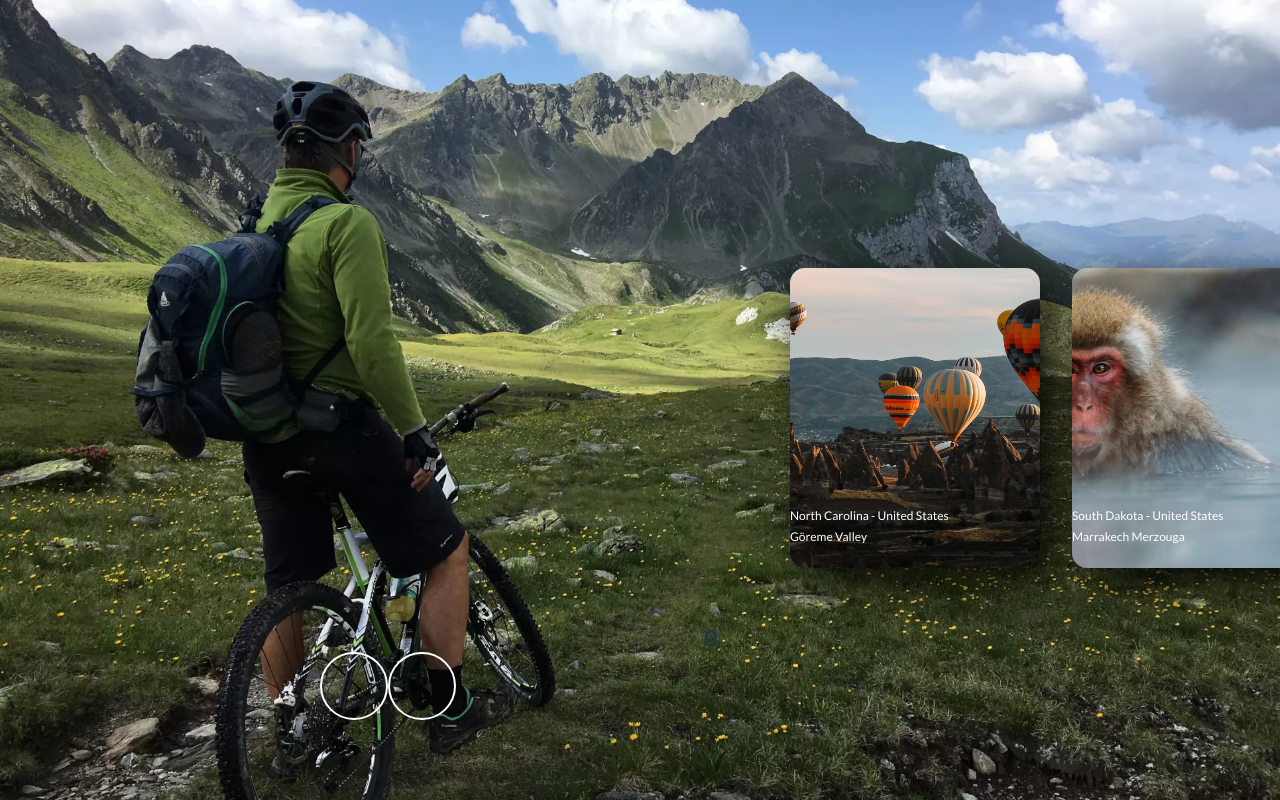
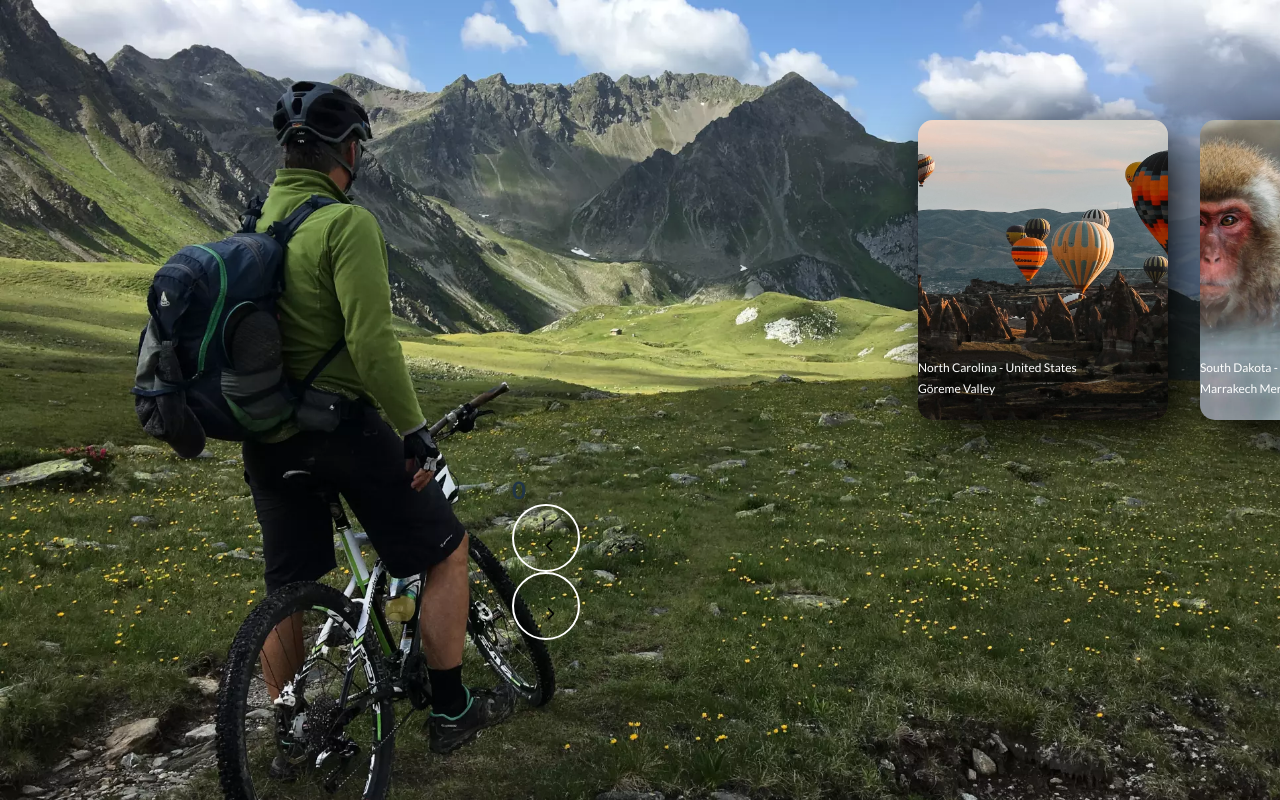
Before and after one commit to Nmelms/globe, a React (Vite) app: page / in a window 1280 px wide. Built offline with nearby package versions, Linux system fonts and the light colour scheme; the HTML template or start-up script is replaced by a standard one.

Commit message:
added num padStart and adjusted font size on desktop

```diff
--- a/src/App.css
+++ b/src/App.css
@@ -75,7 +75,7 @@
   overflow: hidden;
 }
 .card-slider {
-  left: 30%;
+  left: 40%;
   position: relative;
   z-index: 100;
   max-width: 500px;
@@ -193,10 +193,10 @@ div.image-card.full-screen .info-block h1 {
   transition-delay: 0.15s;
   font-size: 30px;
   height: fit-content;
-  max-height: 100px;
+  max-height: 200px;
 }
 .info-block h1 {
-  transform: translateY(100px);
+  transform: translateY(200px);
   overflow: hidden;
   height: 0;
   max-height: 0;
@@ -240,36 +240,44 @@ div.image-card.full-screen .info-block h1 {
   bottom: 8%;
   color: white;
 }
-@media screen and (min-width: 900px) {
+@media screen and (min-width: 996px) {
   .bottom-wrapper {
+    width: 60vw !important;
+    max-width: 60vw !important;
+    left: 20%;
+    position: relative;
+    flex-direction: row-reverse;
     justify-content: space-between;
-    max-width: 50vw !important;
   }
   .bar-wrapper {
     width: 30vw;
-    left: 60%;
+    left: auto;
     bottom: 17%;
   }
   .slider-wrapper {
     height: fit-content;
     position: absolute;
     justify-self: flex-end;
-    bottom: 10%;
+    bottom: 20%;
   }
   .card-slider {
     position: relative;
     z-index: 100;
     height: 350px;
+    min-height: fit-content;
     max-width: 500px;
     display: flex;
   }
   .card-title {
-    font-size: 8px;
+    font-size: 1.5rem;
     height: auto;
     width: 100vw;
   }
   .card-subTitle {
     width: 100%;
+  }
+  div.image-card.full-screen .info-block h1 {
+    font-size: calc(2.5rem + 1.5vw);
   }
   .image-card {
     position: relative;
@@ -292,7 +300,7 @@ div.image-card.full-screen .info-block h1 {
     position: absolute;
     max-width: 40%;
     top: 20%;
-    max-height: 200px;
+    max-height: 500px;
     height: fit-content;
     margin-top: 5rem;
     display: flex;
@@ -303,4 +311,9 @@ div.image-card.full-screen .info-block h1 {
     width: 100vw;
     padding: 1rem 1rem 1rem 4rem;
   }
+  .buttons {
+    position: relative;
+    left: 0;
+    width: min-content;
+  }
 }
--- a/src/components/Bar.jsx
+++ b/src/components/Bar.jsx
@@ -2,7 +2,7 @@ import ProgressBar from "react-bootstrap/ProgressBar"
 
 function Bar({ imgArr, num }) {
   return (
-    <div className="bar-wrapper pt-2 d-flex justify-content-center align-items-center col-12 m-0 px-4">
+    <div className="bar-wrapper pt-2 d-flex justify-content-center align-items-center col-12 col-lg-8 m-0 px-4">
       <ProgressBar
         widith={75}
         className="bar"
@@ -11,7 +11,10 @@ function Bar({ imgArr, num }) {
         max={imgArr.length}
         now={num}
       />
-      <h2 className="text-white px-3">{num}</h2>
+
+      <h2 className="text-white px-3">
+        {num === 0 ? num : num.toString().padStart(2, "0")}
+      </h2>
     </div>
   )
 }
--- a/src/components/SliderBtns.jsx
+++ b/src/components/SliderBtns.jsx
@@ -50,7 +50,7 @@ export default function SliderBtns({ myDivRefs, num, setNum, infoRefs }) {
   }
 
   return (
-    <div className="buttons d-flex col-12 justify-content-center align-items-center">
+    <div className="buttons d-flex col-12 col-lg-4 justify-content-center align-items-center">
       <button
         className="slider-btn d-flex align-items-center justify-content-center mx-4 col-1"
         onClick={() => handlePrevClick()}
```
